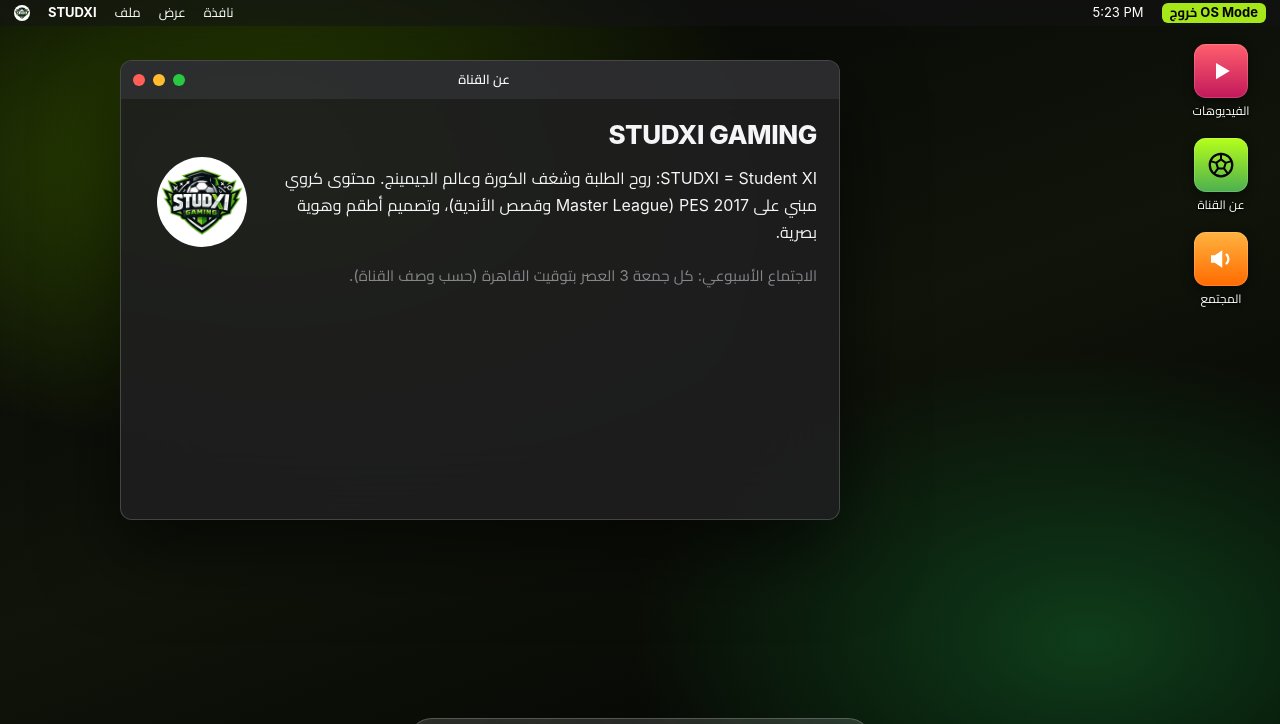
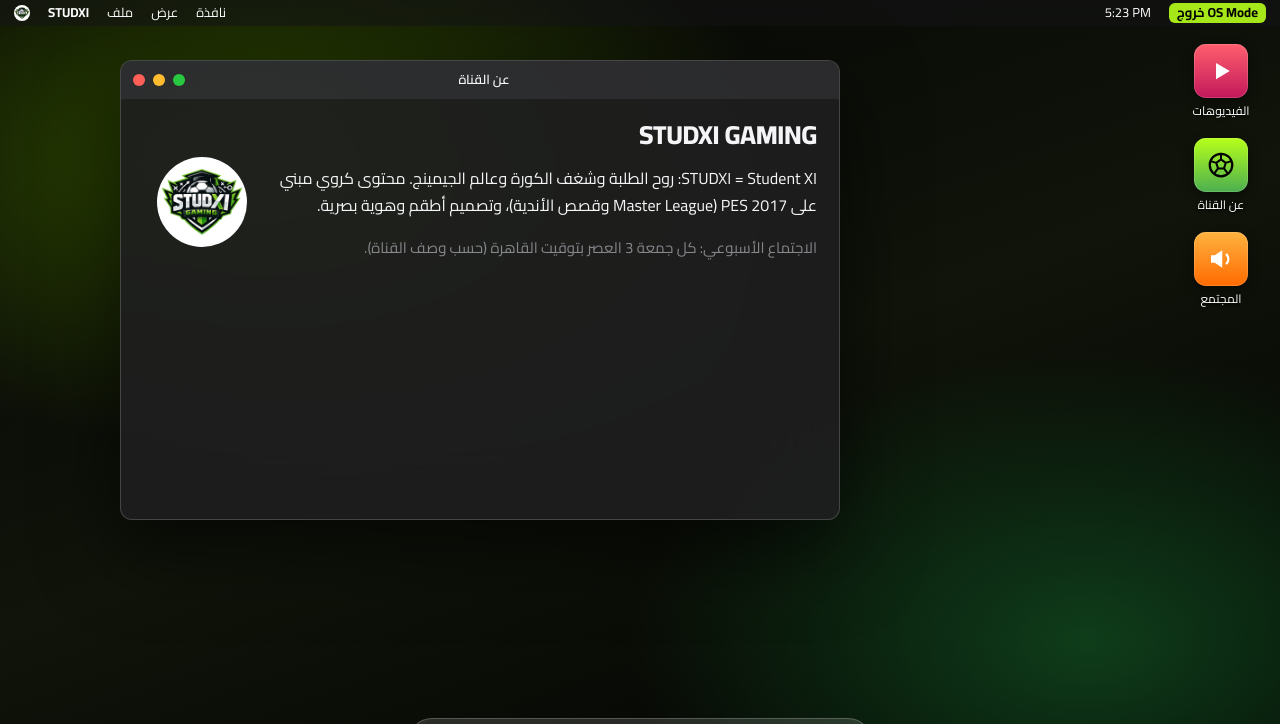
Before and after one commit to yasso1115/studxi-site, a plain HTML site: page index.html in a window 1280 px wide. Both pictures are taken after a click on the link "OS Mode". Shown: the top 724 px of the page. Drawn offline with Linux system fonts and the light colour scheme.

Commit message:
Update font family in CSS styles

```diff
--- a/style.css
+++ b/style.css
@@ -1,6 +1,6 @@
 :root{--bg:#000;--bg2:#0b0b0d;--card:#161618;--line:rgba(255,255,255,.12);--lime:#b6ff1a;--text:#f5f5f7;--mute:#86868b;--ease:cubic-bezier(.28,.11,.32,1)}
 *{box-sizing:border-box;-webkit-tap-highlight-color:transparent}html{scroll-behavior:smooth}
-body{margin:0;background:var(--bg);color:var(--text);font-family:-apple-system,BlinkMacSystemFont,'SF Pro Display','SF Pro Arabic','Segoe UI',Cairo,Tahoma,system-ui,sans-serif;line-height:1.5;-webkit-font-smoothing:antialiased}
+body{margin:0;background:var(--bg);color:var(--text);font-family:Cairo,-apple-system,BlinkMacSystemFont,'SF Pro Display','SF Pro Arabic','Segoe UI',Tahoma,system-ui,sans-serif;line-height:1.5;-webkit-font-smoothing:antialiased}
 a{color:var(--lime);text-decoration:none}a:hover{text-decoration:underline}
 header.nav{position:sticky;top:0;z-index:50;height:48px;background:rgba(22,22,24,.72);backdrop-filter:saturate(180%) blur(20px);-webkit-backdrop-filter:saturate(180%) blur(20px);border-bottom:1px solid var(--line)}
 .bar{max-width:1024px;height:100%;margin:auto;padding:0 18px;display:flex;align-items:center;gap:6px}
@@ -49,7 +49,7 @@ footer{background:var(--bg2);color:var(--mute);text-align:center;padding:30px 16
 #chat form button{background:var(--lime);border:0;border-radius:999px;padding:0 16px;font-weight:700;cursor:pointer}
 .chips{display:flex;gap:6px;flex-wrap:wrap;padding:0 12px 8px}.chips button{background:#2c2c2e;color:var(--text);border:1px solid var(--line);border-radius:999px;padding:4px 10px;font:inherit;font-size:13px;cursor:pointer}
 /* OS MODE shared */
-#os{position:fixed;inset:0;z-index:100;display:none;overflow:hidden;font-family:-apple-system,'SF Pro Text','Segoe UI',Cairo,sans-serif;user-select:none;direction:rtl}
+#os{position:fixed;inset:0;z-index:100;display:none;overflow:hidden;font-family:Cairo,-apple-system,'SF Pro Text','Segoe UI',sans-serif;user-select:none;direction:rtl}
 #os.on{display:block;animation:osin .6s var(--ease)}@keyframes osin{from{opacity:0;transform:scale(1.06)}}
 .wall{position:absolute;inset:0;background:radial-gradient(70% 60% at 20% 20%,#2f4a00,transparent 60%),radial-gradient(60% 60% at 85% 80%,#0f3d1a,transparent 60%),linear-gradient(160deg,#050505,#10140a 50%,#000)}
 .ico svg{display:block;fill:none}.ico{color:#fff;display:flex;align-items:center;justify-content:center;font-size:30px;border-radius:22%;box-shadow:inset 0 0 0 1px rgba(255,255,255,.15),0 4px 12px rgba(0,0,0,.4)}
```
